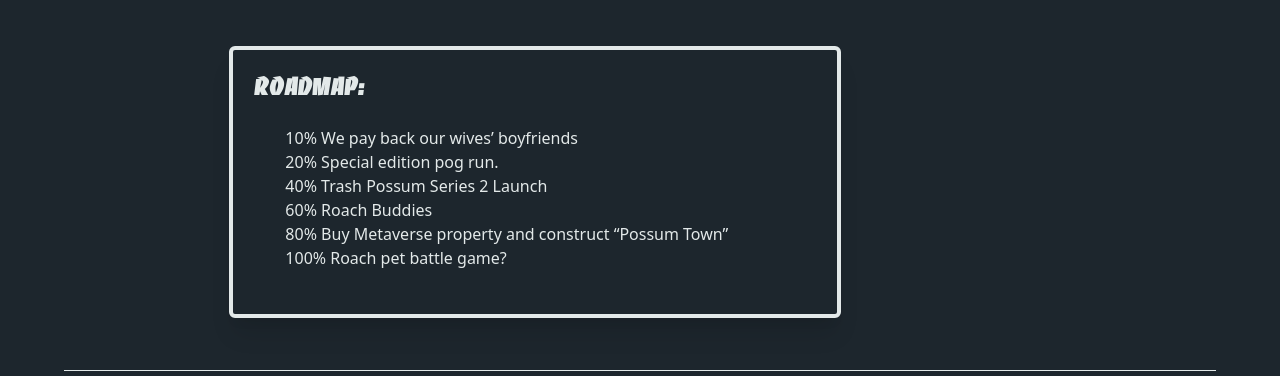
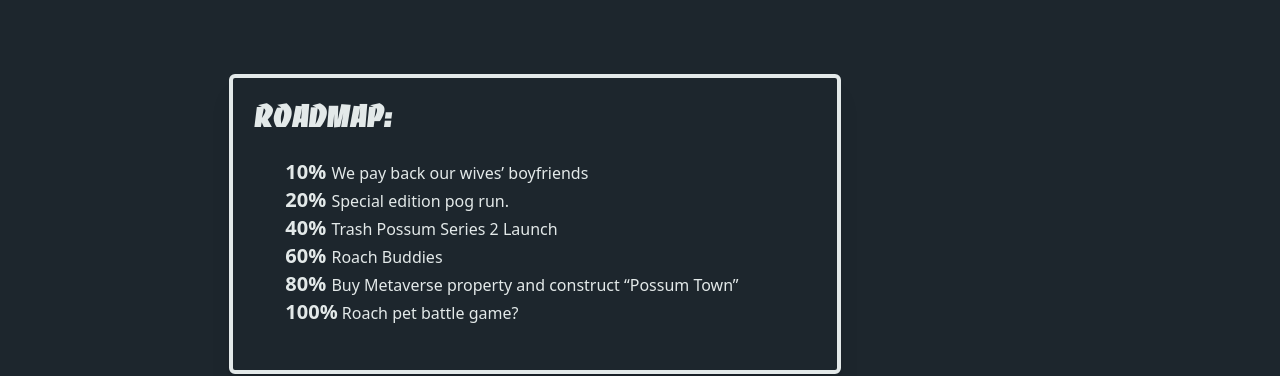
Before and after one commit to MrDeadCe11/TrashPossums, a Vue app in the folder trash-site/: page / in a window 1280 px wide. Shown: the part 1076-1452 px from the top of the page. Built offline with nearby package versions, Linux system fonts and the light colour scheme.

Commit message:
update roadmap

```diff
--- a/trash-site/src/views/Home.vue
+++ b/trash-site/src/views/Home.vue
@@ -6,7 +6,7 @@
   </div>
 
 
-    <h1 class="d-flex col-span-6 mb-3 ml-10 text-4xl text-white-light">
+    <h1 class="d-flex col-span-6 mb-3 ml- 10 text-4xl text-white-light">
     The Trash Possums are Coming!
     </h1>
     <div class="mb-5 flex col-span-4 flex-row">
@@ -22,22 +22,22 @@
       <p class="text-xl text-white-light ml-5">Trash Possums is attempting to have a totally fair launch.  Each token ID is generated randomly at the time of minting using a pseudo random number generator in the contract.
          After either all the possums have been minted or a certain period of time has passed (chosen by the community) we will use an integer chosen by Chainlink
          VRF to offset the IDs to their final value.
-        All metadata and properties will be released on the start mint date and the final ids will be revealed after minting is complete. </p>
+        All metadata and properties will be released on the start mint date and the final ids will be revealed after minting is complete or after. </p>
     </div>
 
   <div class="roadmap h-auto col-span-3 col-start-2 text-white-light mt-32 mb-8">
    <div class="text-base m-auto max-w-4xl p-5 rounded-md border-white-light border-4 shadow-xl">
-   <h1 class="font-bold text-2xl">
+   <h1 class="font-bold text-3xl">
 Roadmap:
    </h1>
     <br>
    <ul class="ml-8">
-      <li><p>10%  We pay back our wives’ boyfriends</p></li>
-      <li><p>20%  Special edition pog run.</p></li>
-      <li><p>40%  Trash Possum Series 2 Launch </p></li>
-      <li><p>60%  Roach Buddies</p></li>
-      <li><p>80%  Buy Metaverse property and construct “Possum Town”</p></li>
-      <li><p>100%  Roach pet battle game?</p></li>
+      <li><p> <span class="font-bold text-xl"> 10% </span> We pay back our wives’ boyfriends</p></li>
+      <li><p> <span class="font-bold text-xl"> 20% </span> Special edition pog run.</p></li>
+      <li><p> <span class="font-bold text-xl"> 40% </span> Trash Possum Series 2 Launch </p></li>
+      <li><p> <span class="font-bold text-xl"> 60% </span> Roach Buddies</p></li>
+      <li><p> <span class="font-bold text-xl"> 80% </span> Buy Metaverse property and construct “Possum Town”</p></li>
+      <li><p> <span class="font-bold text-xl"> 100%</span>  Roach pet battle game?</p></li>
   <br>
   </ul>
    </div>
--- a/trash-site/src/views/Roadmap.vue
+++ b/trash-site/src/views/Roadmap.vue
@@ -1,19 +1,19 @@
 <template>
-<div class="roadmap h-auto text-white-light mt-32 mb-8">
+<div class="roadmap h-screen text-white-light mt-32 mb-8">
    <div class="text-base m-auto max-w-4xl p-5 bg-gray-light shadow-xl">
    <h1 class="font-bold text-2xl">
 Roadmap:
    </h1>
     <br>
-   <ul class="list-bullet ml-8">
-<li><p>10% We pay back our wives’ boyfriends</p></li>
-<li><p>20% Special edition pog run.</p></li>
-<li><p>40% Trash Possum Series 2 Launch </p></li>
-<li><p>60% Roach Buddies</p></li>
-<li><p>80% Buy Metaverse property and construct “Possum Town”</p></li>
-<li><p>100% Roach pet battle game?</p></li>
-<br>
-</ul>
+ <ul class="ml-8">
+      <li><p> <span class="font-bold text-xl"> 10% </span> We pay back our wives’ boyfriends</p></li>
+      <li><p> <span class="font-bold text-xl"> 20% </span> Special edition pog run.</p></li>
+      <li><p> <span class="font-bold text-xl"> 40% </span> Trash Possum Series 2 Launch </p></li>
+      <li><p> <span class="font-bold text-xl"> 60% </span> Roach Buddies</p></li>
+      <li><p> <span class="font-bold text-xl"> 80% </span> Buy Metaverse property and construct “Possum Town”</p></li>
+      <li><p> <span class="font-bold text-xl"> 100%</span>  Roach pet battle game?</p></li>
+  <br>
+  </ul>
    </div>
    </div>
 </template>
```
